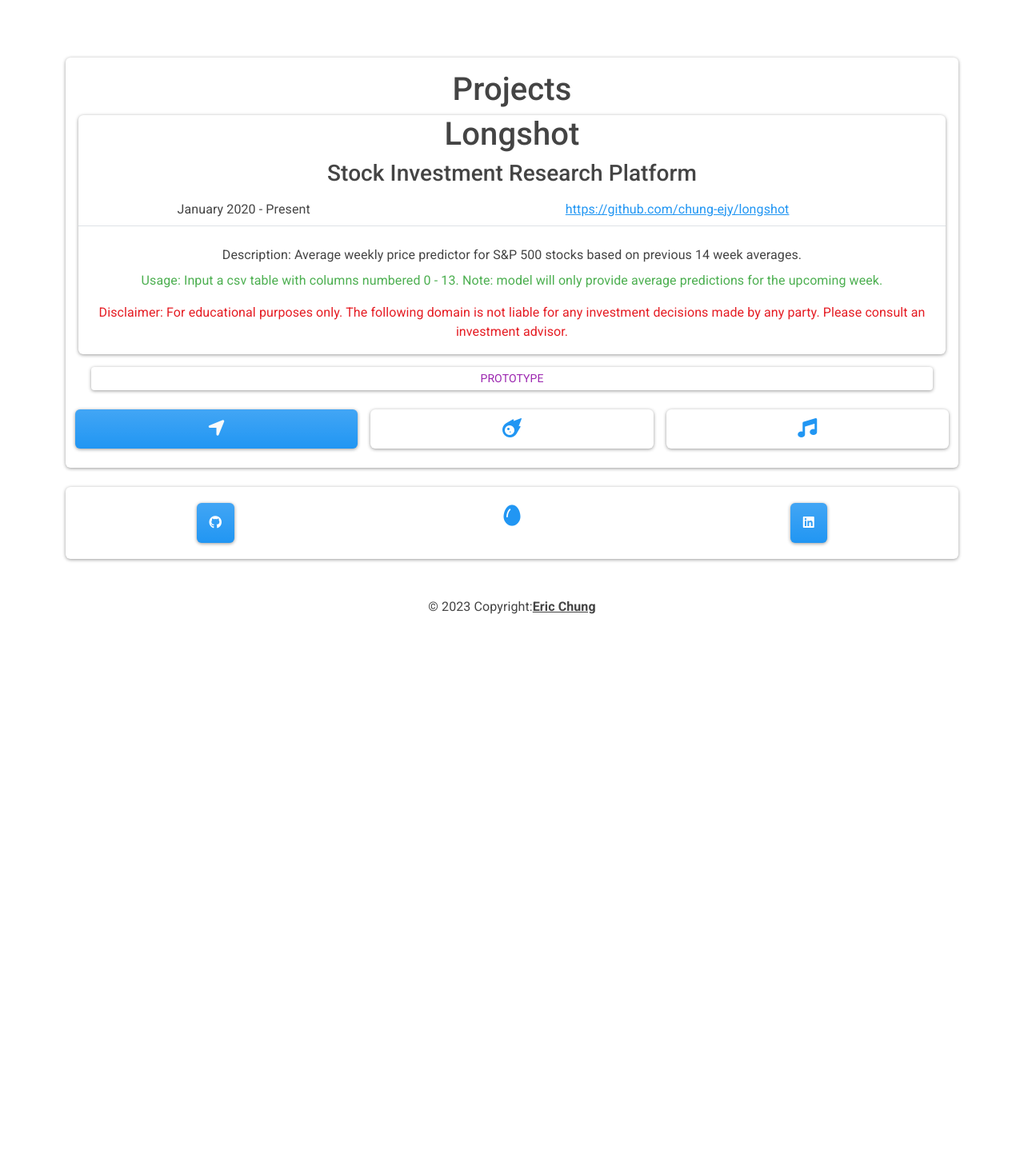
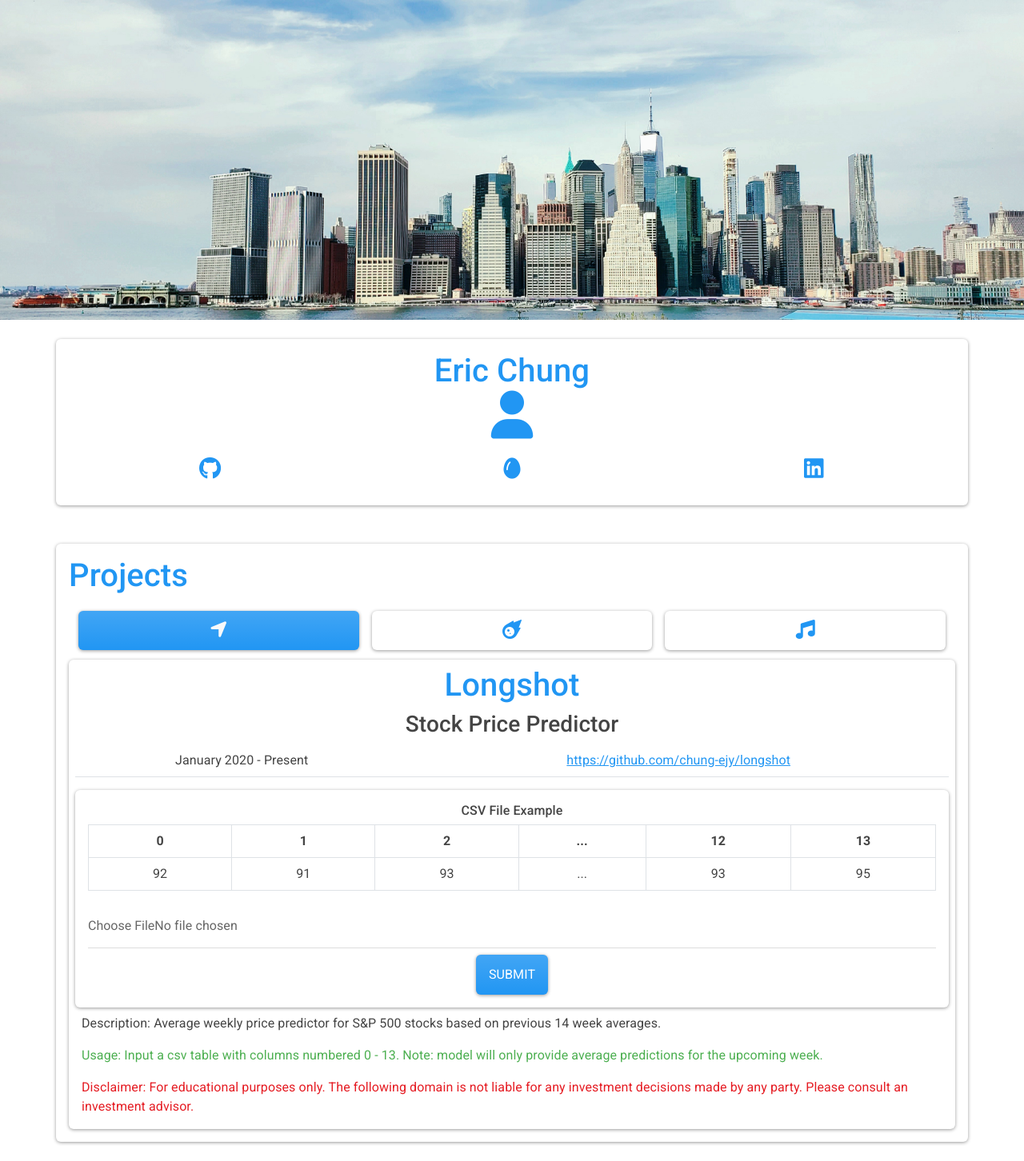
Before and after one commit to chung-ejy/portfolio, a React (Create React App) app: page / in a window 1280 px wide. Shown: the whole page at 80% size. Before the commit the page ends 800 px from the top, so only its background shows below. Built offline with nearby package versions, Linux system fonts and the light colour scheme.

Commit message:
reformatting

```diff
--- a/src/App.js
+++ b/src/App.js
@@ -8,13 +8,14 @@ export const App = () => {
         return (
             <DataState>
                 <Router>
-            {/* <Header /> */}
+                <Header />
                     <Routes>
                         <Route exact path ="/" element={<Dashboard />} />
                     </Routes>
                 </Router>
-            <Footer />
+                {/* <Footer /> */}
             </DataState>
     )
 }
+
 export default App
--- /dev/null
+++ b/src/components/alerts/Loading.js
@@ -0,0 +1,10 @@
+import React from "react";
+
+const Loading = () => {
+   return(
+    <h1 className="text-center">
+        <i className={`fas fa-spinner fas-xl text-primary mt-3`}></i>
+    </h1>)
+}
+
+export default Loading
--- a/src/components/data/CometDesc.js
+++ b/src/components/data/CometDesc.js
@@ -1,34 +1,44 @@
 import React from 'react'
+import PriceForm from './PriceForm'
 
 const CometDesc = () => {
-    return(<div className="card cardbody">
-        <h1>Comet</h1>
-        <h3>Cryptocurrency Trading Bot</h3>
-        <table className="table table-responsive-sm">
+    const title = "Comet"
+    const tagline = "Bitcoin Price Predictor"
+    const dates = "January 2022 - July 2022"
+    const projectLink = "https://github.com/chung-ejy/comet"
+    const description = "Description: Average weekly price predictor for bitcoin prices based on previous 14 week averages. "
+    const tooltips = "Usage: Input a csv table with columns numbered 0 - 13. Note: model will only provide average predictions for the upcoming week. "
+    const disclaimer = "Disclaimer: For educational purposes only. The following domain is not liable for any investment decisions made by any party. Please consult an investment advisor."
+    return(
+        <div className="card cardbody bg-transparent p-2">
+            <h1 className="cardtitle text-primary text-center">{title}</h1>
+            <h3 className="text-center">{tagline}</h3>
+            <table className="table table-responsive-sm text-center">
                 <tbody>
                     <tr>
                         <td className="d-none d-lg-table-cell">
-                    January 2022 - July 2022
+                            {dates}
                         </td>
                         <td className="d-none d-lg-table-cell">
-                    <a href="https://github.com/chung-ejy/comet">
-                    https://github.com/chung-ejy/comet</a></td>
+                            <a href='{projectLink}'>
+                                {projectLink}
+                            </a>
+                        </td>
                     </tr>
                 </tbody>
             </table>
+            <PriceForm />
             <p className="m-2">
-                Description: Average weekly price predictor for bitcoin prices based on previous 14 week averages.
+                {description}
             </p>
-            <p className="text-success">
-                Usage: Input a csv table with columns numbered 0 - 13.
-                Note: model will only provide average predictions for the upcoming week.
+            <p className="m-2 text-success">
+                {tooltips}
             </p>
-            <p className="text-danger">
-                Disclaimer: For educational purposes only. The following
-                domain is not liable for any investment decisions made by any party.
-                Please consult an investment advisor.
+            <p className="m-2 text-danger">
+                {disclaimer}
             </p>
-    </div>)
+        </div>
+    )
 }
 
 export default CometDesc
--- a/src/components/data/LongshotDesc.js
+++ b/src/components/data/LongshotDesc.js
@@ -1,34 +1,44 @@
 import React from 'react'
+import PriceForm from './PriceForm'
 
 const LongshotDesc = () => {
-    return(<div className="card cardbody">
-        <h1>Longshot</h1>
-                    <h3>Stock Investment Research Platform </h3>
-                    <table className="table table-responsive-sm">
+    const title = "Longshot"
+    const tagline = "Stock Price Predictor"
+    const dates = "January 2020 - Present"
+    const projectLink = "https://github.com/chung-ejy/longshot"
+    const description = "Description: Average weekly price predictor for S&P 500 stocks based on previous 14 week averages."
+    const tooltips = "Usage: Input a csv table with columns numbered 0 - 13. Note: model will only provide average predictions for the upcoming week."
+    const disclaimer = "Disclaimer: For educational purposes only. The following domain is not liable for any investment decisions made by any party. Please consult an investment advisor."
+    return(
+            <div className="card cardbody bg-transparent p-2">
+                <h1 className="cardtitle text-primary text-center">{title}</h1>
+                <h3 className="text-center">{tagline}</h3>
+                <table className="table table-responsive-sm text-center">
                     <tbody>
                         <tr>
                             <td className="d-none d-lg-table-cell">
-                                January 2020 - Present
+                                {dates}
                             </td>
                             <td className="d-none d-lg-table-cell">
-                                <a href="https://github.com/chung-ejy/longshot">
-                                https://github.com/chung-ejy/longshot</a></td>
+                                <a href='{projectLink}'>
+                                    {projectLink}
+                                </a>
+                            </td>
                         </tr>
                     </tbody>
                 </table>
+                <PriceForm />
                 <p className="m-2">
-                        Description: Average weekly price predictor for S&P 500 stocks based on previous 14 week averages.
+                    {description}
                 </p>
-                    <p className="text-success">
-                        Usage: Input a csv table with columns numbered 0 - 13.
-                        Note: model will only provide average predictions for the upcoming week.
+                <p className="m-2 text-success">
+                    {tooltips}
                 </p>
-                    <p className="text-danger">
-                        Disclaimer: For educational purposes only. The following
-                        domain is not liable for any investment decisions made by any party.
-                        Please consult an investment advisor.
+                <p className="m-2 text-danger">
+                    {disclaimer}
                 </p>
-                    </div>)
+            </div>
+        )
 }
 
 export default LongshotDesc
--- a/src/components/data/PriceForm.js
+++ b/src/components/data/PriceForm.js
@@ -1,6 +1,6 @@
 import React, { useContext, useState, useEffect } from 'react';
 import DataContext from '../../context/data/dataContext';
-
+import Loading from '../alerts/Loading';
 const PriceForm = () => {
   const dataContext = useContext(DataContext);
   const { loading, price, getPrice, title } = dataContext;
@@ -11,7 +11,8 @@ const PriceForm = () => {
     ...Object.fromEntries(updatedWeekRange.map((x) => [x.toString(), 0])),
     project: title,
   });
-
+  const tableheads = [0,1,2,"...",12,13]
+  const tablevals = [92,91,93,"...",93,95]
   useEffect(() => {
     if (title !== state.title) {
       setState({
@@ -65,19 +66,25 @@ const onFileChange = (e) => {
   };
 
 
-  return (loading ? "" :
-    <div className="card">
-      {/* <div className="card-header">
-        <h3 className="card-title">{state.project}</h3>
-      </div> */}
-      <div className="card-body">
-      {Object.keys(price).length < 1 || loading ? "" : <h1>{price.prediction}</h1>}
+  return (loading ? <Loading /> :
+    <div className="card bg-transparent">
+      <div className="card-body text-center">
+        <h6>CSV File Example</h6>
+        <table className="table table-bordered table-responsive">
+          <thead className="thead-dark">
+            <tr>{tableheads.map((x) => <th>{String(x)}</th>)}</tr>
+          </thead>
+          <tbody>
+            <tr>{tablevals.map((x) => <td>{String(x)}</td>)}</tr>
+          </tbody>
+        </table>
+        {Object.keys(price).length < 1 || loading ?
+                        ""
+                        : <h1>{`Prediction: ${price.prediction}`}</h1>
+                        }
         <form onSubmit={onSubmit}>
           <div className="form-group">
-          <div className="mb-3 row">
-            <label htmlFor="formFile" className="form-label">Weekly Average Prices</label>
-            <input className="form-control ml-2" type="file" id="formFile" />
-          </div>
+            <input className="form-control" type="file" id="formFile" />
           </div>
           <button type="submit" className="btn btn-primary mt-2">Submit</button>
         </form>
--- a/src/components/data/Profile.js
+++ b/src/components/data/Profile.js
@@ -1,25 +1,26 @@
 import React from 'react';
-import { MDBBtn, MDBIcon } from 'mdb-react-ui-kit';
 const Profile = () => {
   return (
-    <div className="card card-body mt-4 mb-4">
+    <div className="card card-body md-10 mt-4 mb-4 text-center bg-transparent">
+      <h1 className="cardtitle text-primary">Eric Chung</h1>
+      <h1><i className="fas fa-user fa-xl text-primary"></i></h1>
+      {/* <img className="img-fluid" src={`url(${headshot})`} /> */}
       <div className="row">
-        <div className="col">
-                  <MDBBtn className='m-1' href='https://github.com/chung-ejy'>
-                    <MDBIcon fab icon='github' />
-                  </MDBBtn>
+        <div className="col m-1">
+          <h3 className="">
+          <a href="https://github.com/chung-ejy"><i className={`fab fa-github fab-lg text-primary mt-3`}></i></a>
+          </h3>
         </div>
         <div className="col m-1">
           <h3 className="">
-          <a href="https://www.instagram.com/emiru.jpg/"><i className={`fas fa-egg fas-lg" text-primary`}></i></a>
+          <a href="https://www.instagram.com/emiru.jpg/"><i className={`fas fa-egg fas-lg text-primary mt-3`}></i></a>
           </h3>
         </div>
-        <div className="col">
-        <MDBBtn className='m-1' href='https://www.linkedin.com/in/chung-ejy/'>
-                    <MDBIcon fab icon='linkedin' />
-                  </MDBBtn>
+        <div className="col m-1">
+          <h3 className="">
+          <a href="https://www.linkedin.com/in/chung-ejy/"><i className={`fab fa-linkedin fab-lg text-primary mt-3`}></i></a>
+          </h3>
         </div>
-
           </div>
         </div>
   );
--- a/src/components/data/Projects.js
+++ b/src/components/data/Projects.js
@@ -5,56 +5,29 @@ import ShuffleDesc from './ShuffleDesc'
 import PriceForm from './PriceForm'
 import ShuffleForm from './ShuffleForm'
 import DataContext from '../../context/data/dataContext';
-import { MDBBtn, MDBIcon } from 'mdb-react-ui-kit';
 
 const Projects = () => {
     const dataContext = useContext(DataContext);
-    const { price,song,title, setTitle} = dataContext
-    const [state,setState] = useState("prototype")
+    const projects = ["Longshot","Comet","Shuffle"]
+    const { price,song, title, setTitle} = dataContext
+    // const [state,setState] = useState("prototype")
     const onButtonClick = (e) => {
       e.preventDefault();
       setTitle(e.target.name);
     };
 
-    const onModeClick = (e) => {
-      if (state === "description") {
-        setState("prototype")
-      } else {
-        setState("description")
-      }
+    // const onModeClick = (e) => {
+    //   if (state === "description") {
+    //     setState("prototype")
+    //   } else {
+    //     setState("description")
+    //   }
 
-    }
+    // }
     return (
-      <div className="card card-body mt-4 mb-4">
-        <h1>Projects</h1>
-        <div className="row">
-          {state == "description" ?
-          <div className="col">
-          {title === "Shuffle" ? (
-            <ShuffleForm />
-          ) : (
-            <PriceForm /> // Update this line
-          )}
-          </div> : <div className="col">
-            {title === "Longshot" ? (
-              <LongshotDesc />
-            ) : title === "Comet" ? (
-              <CometDesc />
-            ) : (
-              <ShuffleDesc />
-            )}
-          </div>
-          }
-        </div>
-        <button
-            name={state}
-            className={`row btn btn-outline-info btn-sm m-3`}
-            onClick={onModeClick}
-          >
-            {state}
-          </button>
-        <div className="row">
-
+      <div className="card card-body mt-4 mb-4 bg-transparent">
+        <h1 className="text-primary text-left">Projects</h1>
+        <div className="row h-5 m-1">
             <button
             name="Longshot"
             className={`col btn btn-${title=="Longshot" ? "primary" : "secondary"} btn-xl m-2`}
@@ -76,7 +49,33 @@ const Projects = () => {
             <i className={`fas fa-xl fa-music text-${title=="Shuffle" ? "light" : "primary"}`}></i>
           </button>
         </div>
-
+        <div className="row h-5">
+          {/* {state == "description" ?  */}
+          {/* <div className="col">
+          {title === "Shuffle" ? (
+            <ShuffleForm />
+          ) : (
+            <PriceForm /> // Update this line
+          )}
+          </div>   */}
+          <div className="col">
+            {title === "Longshot" ? (
+              <LongshotDesc />
+            ) : title === "Comet" ? (
+              <CometDesc />
+            ) : (
+              <ShuffleDesc />
+            )}
+          </div>
+          {/* } */}
+        </div>
+        {/* <button
+            name={state}
+            className={`row btn btn-outline-info btn-sm m-3`}
+            onClick={onModeClick}
+          >
+            {state}
+          </button> */}
       </div>
     );
   };
--- a/src/components/data/ShuffleDesc.js
+++ b/src/components/data/ShuffleDesc.js
@@ -1,33 +1,42 @@
 import React from 'react'
-
+import ShuffleForm from './ShuffleForm'
 const ShuffleDesc = () => {
-    return(<div className="card cardbody">
-        <h1>Shuffle</h1>
-        <h3>Music Recommendation Application</h3>
-        <table className="table table-responsive-sm">
+    const title = "Shuffle"
+    const tagline = "Song Recommender"
+    const dates = "July 2021 - August 2021"
+    const projectLink = "https://github.com/chung-ejy/shuffle"
+    const description = "Description: Song recommendations based off Spotify playlist dataset that can be"
+    const tooltips = "Usage: Type a track name alongside the artist. Note: Limited dataset, think 2010s pop .."
+    const disclaimer = "Disclaimer: This project is not an official Spotify product."
+    return(<div className="card cardbody bg-transparent p-2">
+    <h1 className="cardtitle text-primary text-center">{title}</h1>
+    <h3 className="text-center">{tagline}</h3>
+    <table className="table table-responsive-sm text-center">
         <tbody>
             <tr>
                 <td className="d-none d-lg-table-cell">
-                July 2021 - August 2021
+                    {dates}
                 </td>
                 <td className="d-none d-lg-table-cell">
-                <a href="https://github.com/chung-ejy/shuffle">
-                https://github.com/chung-ejy/shuffle</a></td>
+                    <a href='{projectLink}'>
+                        {projectLink}
+                    </a>
+                </td>
             </tr>
         </tbody>
     </table>
+    <ShuffleForm />
     <p className="m-2">
-            Description: Song recommendations based off Spotify playlist dataset that can be
+        {description}
+    </p>
+    <p className="m-2 text-success">
+        {tooltips}
         <a className="m-1" href="https://www.aicrowd.com/challenges/spotify-million-playlist-dataset-challenge/dataset_files">
             found here.
         </a>
-            <p className="text-success">
-                Usage: Type a track name alongside the artist.
-                Note: Limited dataset, think 2010s pop ..
     </p>
-            <p className="text-danger">
-                Disclaimer: This project is not an official Spotify product.
-            </p>
+    <p className="m-2 text-danger">
+        {disclaimer}
     </p>
 </div>)
 }
--- a/src/components/data/ShuffleForm.js
+++ b/src/components/data/ShuffleForm.js
@@ -1,5 +1,6 @@
 import React, { useContext, useState, useEffect } from 'react';
 import DataContext from '../../context/data/dataContext';
+import Loading from '../alerts/Loading';
 
 const ShuffleForm = () => {
   const [state, setState] = useState({
@@ -31,15 +32,17 @@ const ShuffleForm = () => {
     getSong(state);
   };
 
-  return (loading ? "" :
-    <div className="card">
+  return (loading ? <Loading />
+:
+    <div className="card text-center">
       {/* <div className="card-header">
         <h3 className="card-title">Shuffle</h3>
       </div> */}
       <div className="card-body">
         {Object.keys(song).length < 1 || loading ? "" : <h1>{"Artist: " + song.artist_rec}</h1>}
         {Object.keys(song).length < 1 || loading ? "" : <h1>{"Song: " + song.track_rec}</h1>}
-        <form onSubmit={handleSubmit}>
+        <form className="m-2" onSubmit={handleSubmit}>
+          <div className="form-group m-2">
           <input
             type="text"
             placeholder="Enter artist name"
@@ -47,6 +50,8 @@ const ShuffleForm = () => {
             value={state.artist_name}
             onChange={handleChange}
           />
+          </div>
+          <div className="form-group">
           <input
             type="text"
             placeholder="Enter track name"
@@ -54,7 +59,8 @@ const ShuffleForm = () => {
             value={state.track_name}
             onChange={handleChange}
           />
-          <button type="submit">Submit</button>
+          </div>
+          <button className="btn btn-primary btn-sm m-2" type="submit">Submit</button>
         </form>
       </div>
     </div>
--- a/src/components/layout/Header.js
+++ b/src/components/layout/Header.js
@@ -1,10 +1,26 @@
 import React from 'react'
+import background from "../../assets/background.jpg";
 const Header = () => {
         return (
-          <nav className="navbar navbar-expand-lg navbar-dark bg-primary justify-content-center">
-              <span className="navbar-brand mb-0 h1">Eric Chung</span>
-          </nav>
+          <header style={style}>
+            <div className="container h-100">
+              <div className="row h-100 align-items-center">
+                <div className="col-12 text-center">
+                  {/* <h1 className="fw-light text-dark">Interesting Tag Line</h1> */}
+                  {/* <p className="lead">A great starter layout for a landing page</p> */}
+                </div>
+              </div>
+            </div>
+          </header>
         );
 }
 
+const style = {
+  height: "50vh",
+  // minHeight: "500px",
+  backgroundImage: `url(${background})`,
+  backgroundSize: "cover",
+  backgroundPosition: "center",
+  backgroundRepeat: "no-repeat",
+}
 export default Header
--- a/src/components/pages/Dashboard.js
+++ b/src/components/pages/Dashboard.js
@@ -1,14 +1,15 @@
 import React from 'react';
 import Profile from "../data/Profile"
 import Projects from '../data/Projects';
+import Loading from '../alerts/Loading';
 const Dashboard = () => {
     return (
     <div className="container">
         <div className="row">
-        <div className="col text-center mt-5">
+        <Profile />
+        </div>
+        <div className="row">
             <Projects />
-            <Profile />
-        </div>
         </div>
         </div>
     );
--- a/src/context/data/dataState.js
+++ b/src/context/data/dataState.js
@@ -21,7 +21,7 @@ const DataState = props => {
         error:null,
         loading:false
     }
-    const base_url = "https://portfolio-api-qx01.onrender.com"
+    const base_url = "http://localhost:8000"
     const [state,dispatch] = useReducer(dataReducer,initialState)
 
     const setError = (msg,type) => {
```
Also changed, not shown: src/assets/background.jpg (added). Lines whose indentation alone changed are shown as unchanged.
